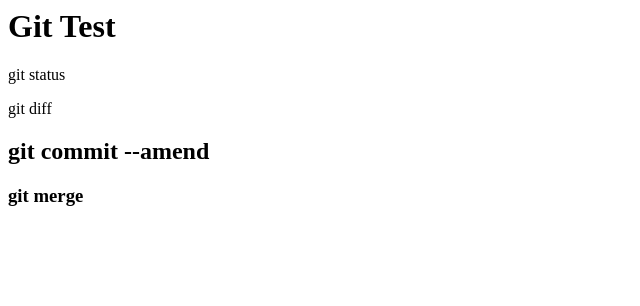
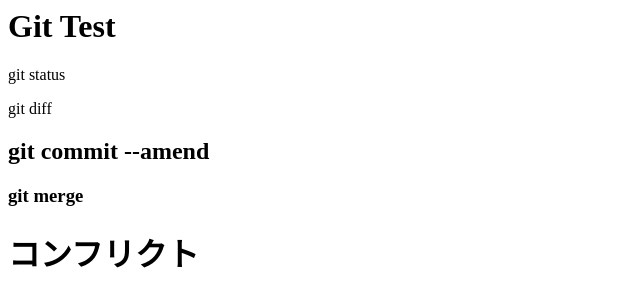
Before and after one commit to gachimuchi4416/git_test, a plain HTML site: page index.html in a window 1280 px wide. Shown: the whole page, without its empty margins (0-640 px from the left). Drawn offline with Linux system fonts and the light colour scheme.

Commit message:
コンフリクトを追記

```diff
--- a/index.html
+++ b/index.html
@@ -3,3 +3,4 @@
 <p>git diff</p>
 <h2>git commit --amend</h2>
 <h3>git merge</h3>
+<h1>コンフリクト</h1>
```
